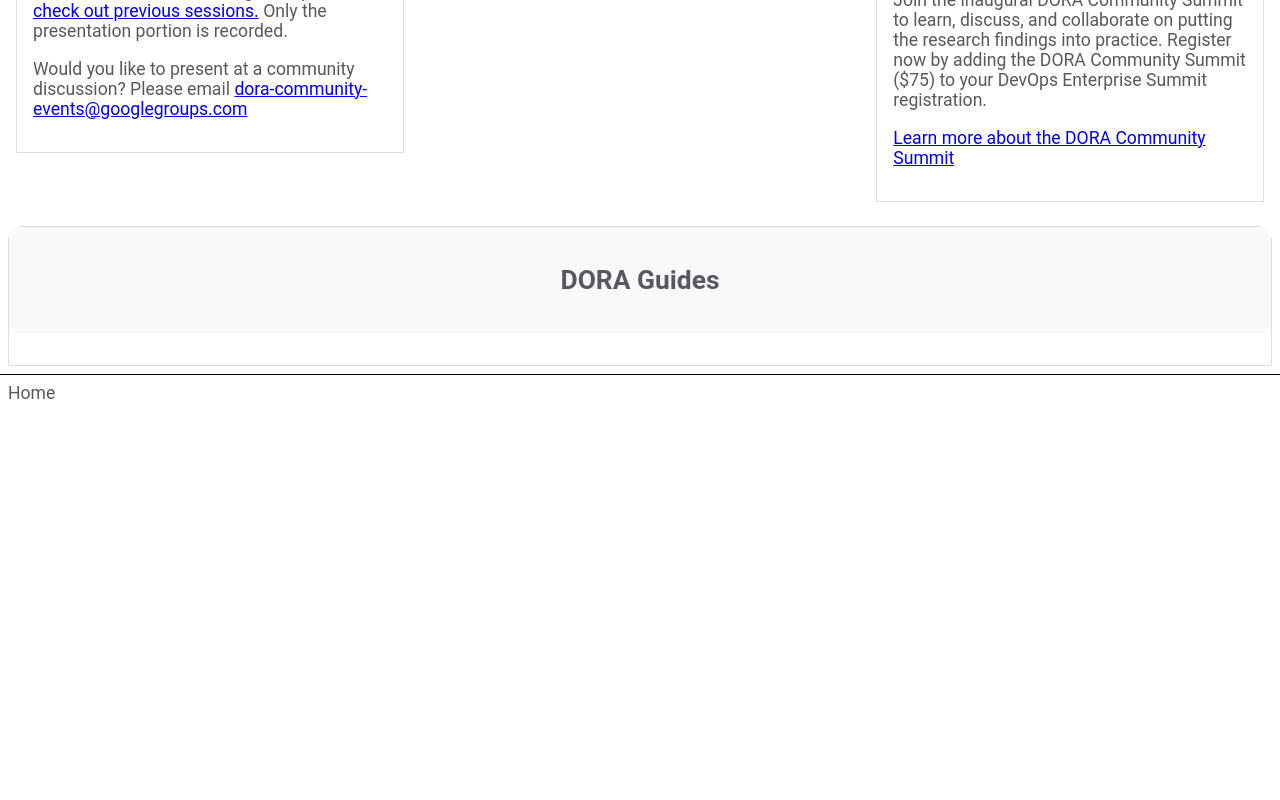
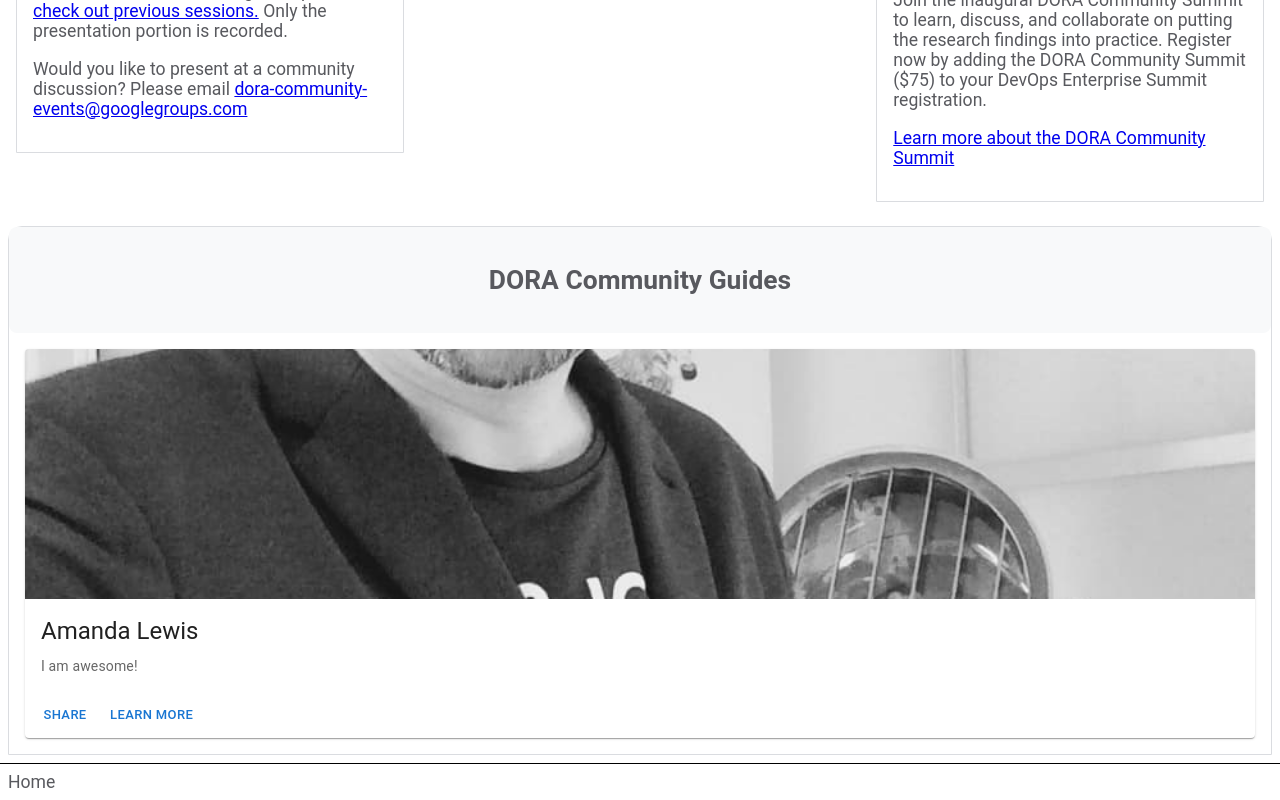
Before and after one commit to swansama/dora.community, a React (Vite) app: page /join in a window 1280 px wide. Shown: the part 890-1690 px from the top of the page. Before the commit the page ends 1301 px from the top, so only its background shows below. Built offline with nearby package versions, Linux system fonts and the light colour scheme.

Commit message:
add dora guides template

```diff
--- a/src/components/Card.tsx
+++ b/src/components/Card.tsx
@@ -49,7 +49,7 @@
               <FontAwesomeIcon icon={iconLeft} style={{...iconStyle,width:"150px", fontSize: "200px"}}  />
             </Box>
           )}
-          <Box p="1rem" id="card-content">{children}</Box>
+          <Box p="1rem" width="100%" id="card-content">{children}</Box>
         </Box>
       </Box>
     </Box>
--- /dev/null
+++ b/src/components/DoraGuideHighlight.tsx
@@ -0,0 +1,38 @@
+import Card from "@mui/material/Card";
+import CardActions from "@mui/material/CardActions";
+import CardContent from "@mui/material/CardContent";
+import CardMedia from "@mui/material/CardMedia";
+import Button from "@mui/material/Button";
+import Typography from "@mui/material/Typography";
+
+type GuideProps = {
+    altText: string;
+    image?: string;
+    title: string;
+    body: string;
+  };
+
+
+export const DoraGuideHighlight = ({ title, altText, image, body }: GuideProps) => {
+  return (
+    <Card >
+      <CardMedia
+        sx={{ height: 250 }}
+        image= {image}
+        title= {altText}
+      />
+      <CardContent>
+        <Typography gutterBottom variant="h5" component="div">
+          {title}
+        </Typography>
+        <Typography variant="body2" color="text.secondary">
+          {body}
+        </Typography>
+      </CardContent>
+      <CardActions>
+        <Button size="small">Share</Button>
+        <Button size="small">Learn More</Button>
+      </CardActions>
+    </Card>
+  );
+}
--- a/src/components/HomePage.tsx
+++ b/src/components/HomePage.tsx
@@ -81,6 +81,8 @@
         <Box>
           <Card title="Calendar">
             <Box display="flex" justifyContent="center" id="test">
+              <Box width="800px">
+
               <iframe
                 src="https://calendar.google.com/calendar/embed?height=600&wkst=1&bgcolor=%233F51B5&ctz=America%2FNew_York&mode=AGENDA&src=ZTNmYmQ3NzY3ZDcxYWM2MDE3ZTJhYTZmOTBkYmRjZDNhYWNhZDg4MDkyNTllZGQ4NGEzNTgzZTVkZTMzYzViNkBncm91cC5jYWxlbmRhci5nb29nbGUuY29t&color=%238E24AA"
                 // style="border:solid 1px #777"
@@ -90,7 +92,7 @@
                 // frameborder="0"
                 // scrolling="no"
               ></iframe>
-
+          </Box>
               {/* <iframe
                 src="https://calendar.google.com/calendar/embed?src=e3fbd7767d71ac6017e2aa6f90dbdcd3aacad8809259edd84a3583e5de33c5b6%40group.calendar.google.com&ctz=America%2FNew_York"
                 // style="border: 0"
--- a/src/components/JoinPage.tsx
+++ b/src/components/JoinPage.tsx
@@ -2,7 +2,10 @@
 import Box from "@mui/material/Box";
 import doraCommunityOfPractice from "../assets/dora-community-of-practice.png";
 import { Button } from "./Button";
-import { styled } from "@mui/material/styles";
+// import { DoraGuideHighlight} from "./DoraGuideHighlight";
+import steve from "../assets/steve.jpg"
+import { DoraGuideHighlight } from "./DoraGuideHighlight";
+// import { styled } from "@mui/material/styles";
 
 export const JoinPage = () => {
   return (
@@ -65,23 +68,35 @@
           </p>
         </Card>
         <Card title="Community Connections">
-        <p>Opportunity to meet other members of the community. Attendees are put into small groups, with the goal of making new connections, and learning from each other.</p>
-
+          <p>
+            Opportunity to meet other members of the community. Attendees are
+            put into small groups, with the goal of making new connections, and
+            learning from each other.
+          </p>
         </Card>
         <Card title="Community Summit">
-
-            <h4>Accelerate your journey with lessons from fellow travelers</h4>
-
-            <p>DORA studies the culture and capabilities that enable high-performing technology-driven organizations like yours.</p> <p>Join the inaugural DORA Community Summit to learn, discuss, and collaborate on putting the research findings into practice.
-
-Register now by adding the DORA Community Summit ($75) to your DevOps Enterprise Summit registration.</p>
-
-
-<p><a href="https://www.dora.community/summit">Learn more about the DORA Community Summit</a></p>
+          <h4>Accelerate your journey with lessons from fellow travelers</h4>
+          <p>
+            DORA studies the culture and capabilities that enable
+            high-performing technology-driven organizations like yours.
+          </p>{" "}
+          <p>
+            Join the inaugural DORA Community Summit to learn, discuss, and
+            collaborate on putting the research findings into practice. Register
+            now by adding the DORA Community Summit ($75) to your DevOps
+            Enterprise Summit registration.
+          </p>
+          <p>
+            <a href="https://www.dora.community/summit">
+              Learn more about the DORA Community Summit
+            </a>
+          </p>
         </Card>
       </Box>
       <Box>
-        <Card title="DORA Guides"></Card>
+      <Card title="DORA Community Guides">
+          <DoraGuideHighlight title="Amanda Lewis" altText="Amanda Lewis" image={steve} body="I am awesome!" />
+      </Card>
       </Box>
     </>
   );
--- a/src/components/Nav.tsx
+++ b/src/components/Nav.tsx
@@ -21,5 +21,6 @@
     <NavItem path="/" label="Home" />
     <NavItem path="/communityguidelines" label="Community Guidelines" />
     <NavItem path="/join" label="Join Community" />
+    <NavItem path="summit" label="Community Summit"/>
   </NavStyled>
 );
--- /dev/null
+++ b/src/components/SummitPage.tsx
@@ -0,0 +1,29 @@
+import { Card } from "./Card";
+import Box from "@mui/material/Box";
+import doraCommunityOfPractice from "../assets/dora-community-of-practice.png";
+import { Button } from "./Button";
+
+export const SummitPage = () => {
+    return (
+      <>
+        <Box display="flex" style={{ backgroundColor: "#f8f9fa" }}>
+          <Box width="600px" p="1rem">
+            <img src={doraCommunityOfPractice} height="200px" />
+          </Box>
+          <Box display="flex" alignItems="center">
+            <Box>
+              <Box p="1rem" fontSize="1.5rem" textAlign="center">
+                The DORA Community provides opportunities to learn, discuss, and
+                collaborate on software delivery and operational performance.
+                Enabling a culture of continuous improvement.
+              </Box>
+
+              <Button variant="contained" centered>
+                Join the DORA Community of Practice
+              </Button>
+            </Box>
+          </Box>
+        </Box>
+        </>
+        );
+    };
--- a/src/main.tsx
+++ b/src/main.tsx
@@ -6,6 +6,7 @@
 import { HomePage } from "./components/HomePage.tsx";
 import { JoinPage } from "./components/JoinPage.tsx";
 import { CommunityGuidelinesPage } from "./components/CommunityGuidelines.tsx";
+import { SummitPage } from "./components/SummitPage.tsx";
 
 const router = createBrowserRouter([
   {
@@ -21,6 +22,10 @@
       {
         path: "join",
         element: <JoinPage />,
+      },
+      {
+        path: "summit",
+        element: <SummitPage />,
       }
     ],
   },
```
Also changed, not shown: src/assets/steve.jpg (added).
